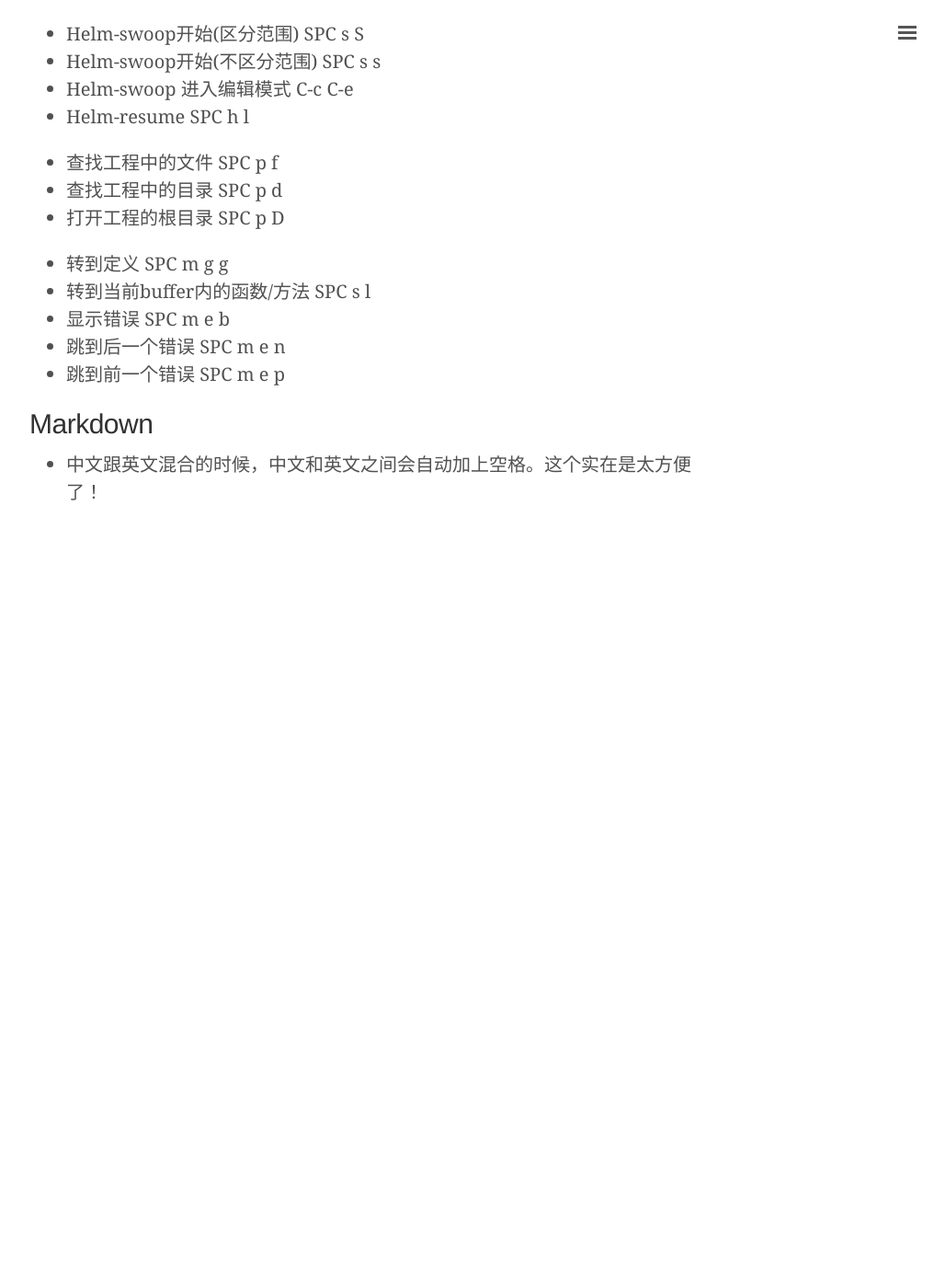
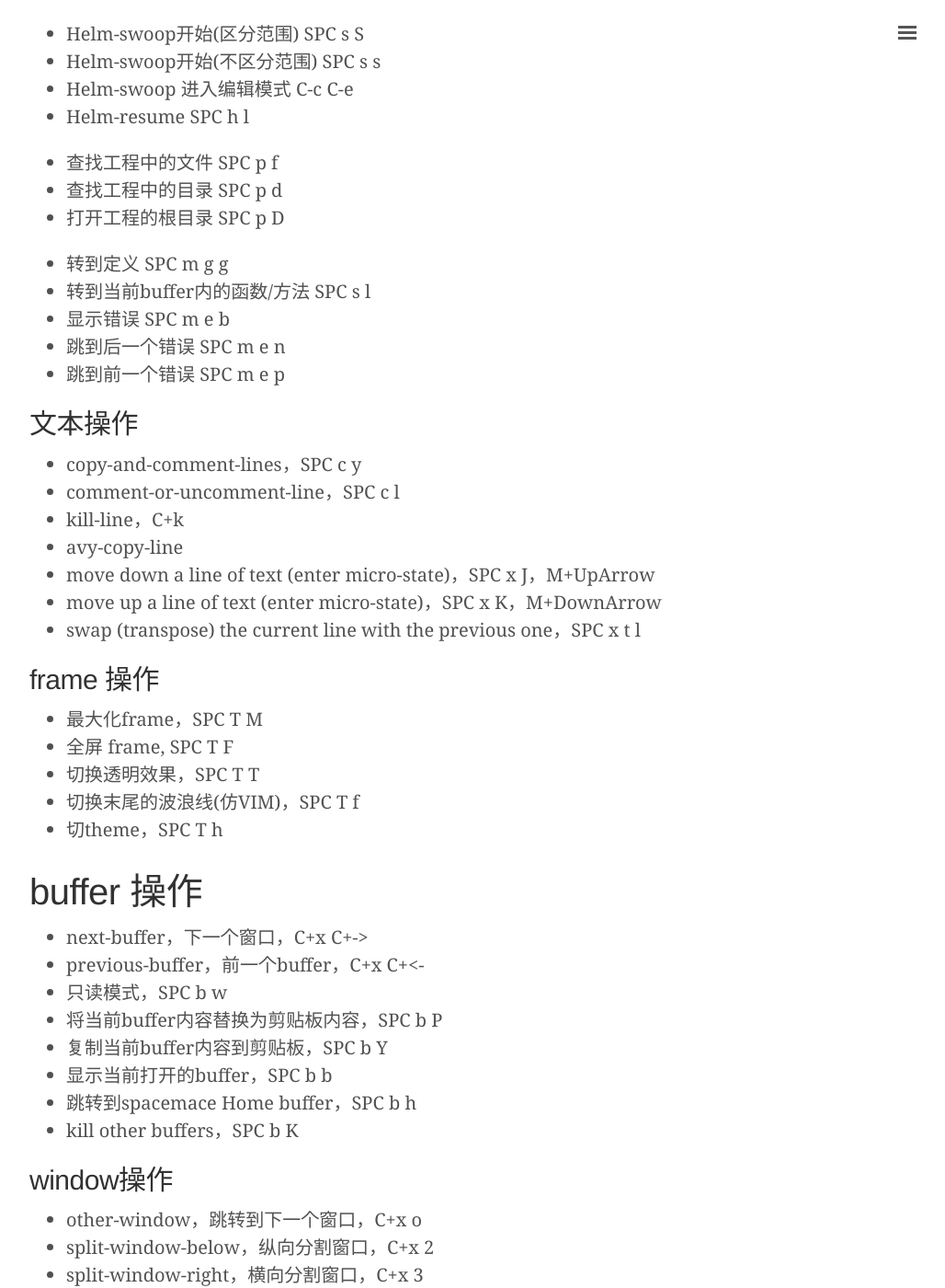
Before and after one commit to 0000-bigtree/0000-bigtree.github.io, a Jekyll site: the page built from _posts/2015-11-23-config-spacemacs.md, in a window 1280 px wide and 1400 px high, scrolled down 4504 px. Shown: the whole window at 92% size, without its empty margins (248-1276 px from the left). Built offline with Jekyll 4.4.1, drawn with Linux system fonts in a browser that asks for light colours; before the commit the page ends 5134 px from its top, so only the background shows below that; some of the changed text lies outside the part shown.

Commit message:
spacemacs配置更新

```diff
--- a/_posts/2015-11-23-config-spacemacs.md
+++ b/_posts/2015-11-23-config-spacemacs.md
@@ -167,6 +167,52 @@
 * 跳到后一个错误 SPC m e n
 * 跳到前一个错误 SPC m e p
 
+## 文本操作
+
+* copy-and-comment-lines，SPC c y
+* comment-or-uncomment-line，SPC c l
+* kill-line，C+k
+* avy-copy-line
+* move down a line of text (enter micro-state)，SPC x J，M+UpArrow
+* move up a line of text (enter micro-state)，SPC x K，M+DownArrow
+* swap (transpose) the current line with the previous one，SPC x t l
+
+## frame 操作
+
+* 最大化frame，SPC T M
+* 全屏 frame, SPC T F
+* 切换透明效果，SPC T T
+* 切换末尾的波浪线(仿VIM)，SPC T f
+* 切theme，SPC T h
+
+# buffer 操作
+
+* next-buffer，下一个窗口，C+x C+->
+* previous-buffer，前一个buffer，C+x C+<-
+* 只读模式，SPC b w
+* 将当前buffer内容替换为剪贴板内容，SPC b P
+* 复制当前buffer内容到剪贴板，SPC b Y
+* 显示当前打开的buffer，SPC b b
+* 跳转到spacemace Home buffer，SPC b h
+* kill other buffers，SPC b K
+
+## window操作
+
+* other-window，跳转到下一个窗口，C+x o
+* split-window-below，纵向分割窗口，C+x 2
+* split-window-right，横向分割窗口，C+x 3
+* spacemacs/toggle-maximize-buffer，最大化当前窗口，C+x 1
+* delete-window，关闭当前窗口，C+x 0
+* enlarge-window，扩大当前窗口纵向，C-x ^
+* shrink-window，缩小当前窗口纵向
+* enlarge-window-horizontally，扩大当前窗口横向，C+x }
+* shrink-window-horizontally，缩小当前窗口横向，C+x {
+* balance-windows，使各个窗口一样大，C+x +
+* shrink-window-if-larger-than-buffer，使窗口大小与内容匹配，C+x -
+* spacemacs/rotate-window，调换窗口，SPC w R
+* ace-window，切换窗口，SPC w SPC
+* spacemacs窗口操作前缀，SPC w
+
 ## Markdown
 
 * 中文跟英文混合的时候，中文和英文之间会自动加上空格。这个实在是太方便了！
```
